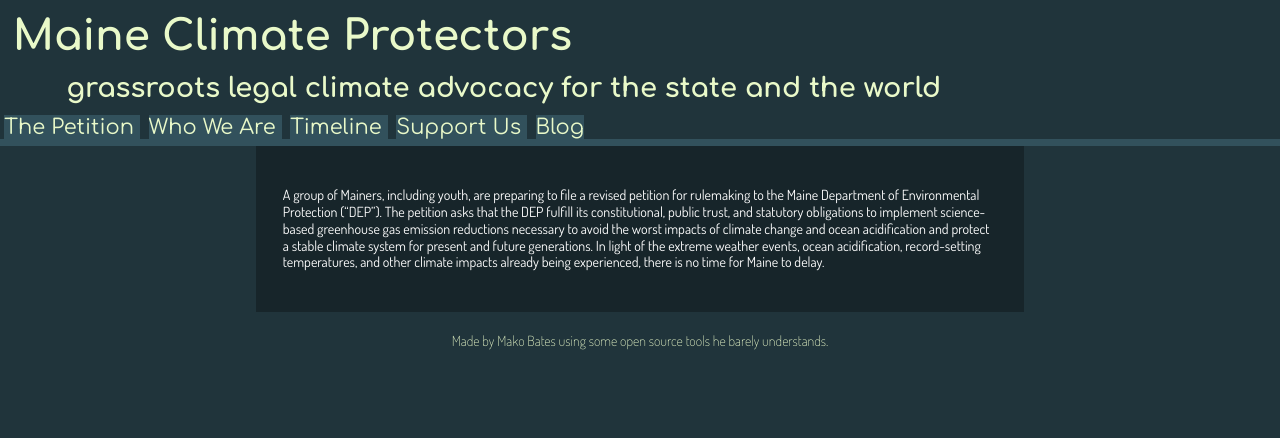
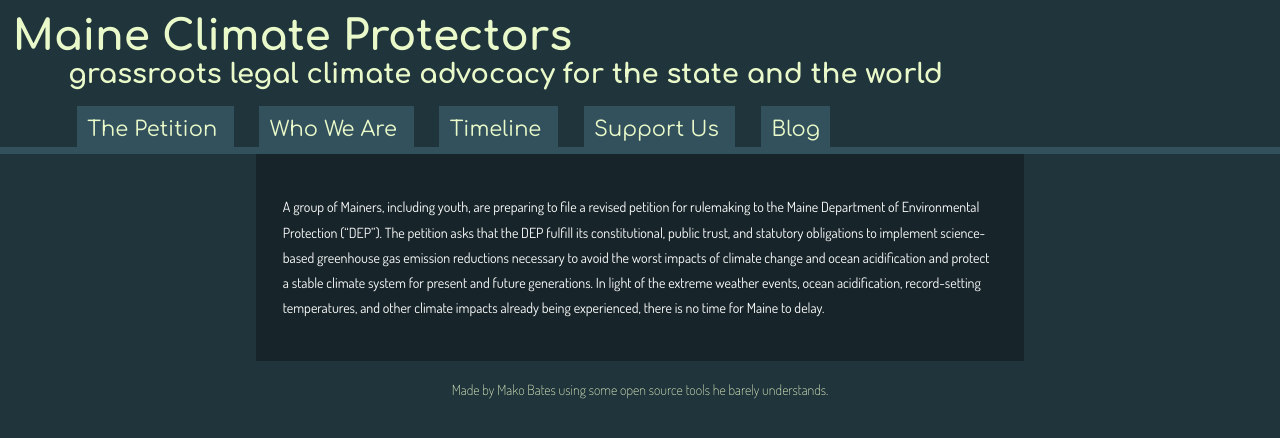
Before and after one commit to ShapeOfMatter/maine-climate-protectors, a Jekyll site: the page built from index.md, in a window 1280 px wide. Shown: the top 438 px of the page. Built offline with Jekyll 4.4.1, drawn with Linux system fonts in a browser that asks for light colours.

Commit message:
Try to make the layout nice.

```diff
--- a/assets/main.scss
+++ b/assets/main.scss
@@ -28,20 +28,22 @@ header {
   h2 {
     font-size: 130%;
     padding-left: 1.5em;
-    margin: 1vw 0vw 1vw 2vw;
+    margin: -0.5em 1em 1em 1em;
   }
   a, a:hover {
     color: inherit;
     text-decoration: none;
   }
   #main_nav {
-    margin: auto;
+    margin: 0.3em auto;
+    width: 90%;
     a:hover {
       text-decoration: underline;
     }
     .nav_item {
       background-color: lighten($primary-color, 10%);
-      margin: .2em .2em 0px .2em;
+      margin: .2em 1vw 0px 1vw;
+      padding: 0.5em;
     }
   }
 }
@@ -52,7 +54,10 @@ header {
   font-family: $content-font;
   p {
     padding: 1em;
-    line-height: 1.2;
+    line-height: 1.8;
+    ::first-line{
+      font-size: larger;
+    }
   }
 }
 footer{
```
